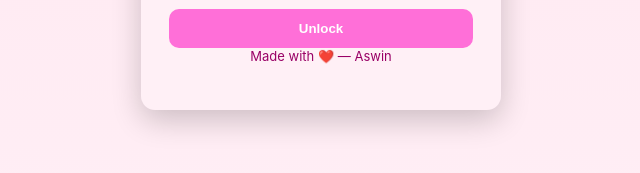
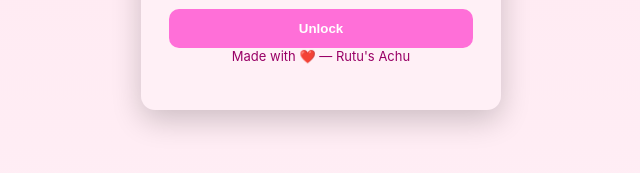
Before and after one commit to 24sep2025/rutucutiepie, a plain HTML site: page index.html in a window 1280 px wide. Shown: the part 415-588 px from the top of the page, 319-959 px from the left. Drawn offline with Linux system fonts and the light colour scheme.

Commit message:
Update index.html

```diff
--- a/index.html
+++ b/index.html
@@ -14,7 +14,7 @@
     <p>Enter the password to open your letters</p>
     <input id="pw" type="password" placeholder="Password" autocomplete="off" />
     <button id="unlock">Unlock</button>
-    <p class="credit">Made with ❤️ — Aswin</p>
+    <p class="credit">Made with ❤️ — Rutu's Achu</p>
   </div>
 </div>
 
```
